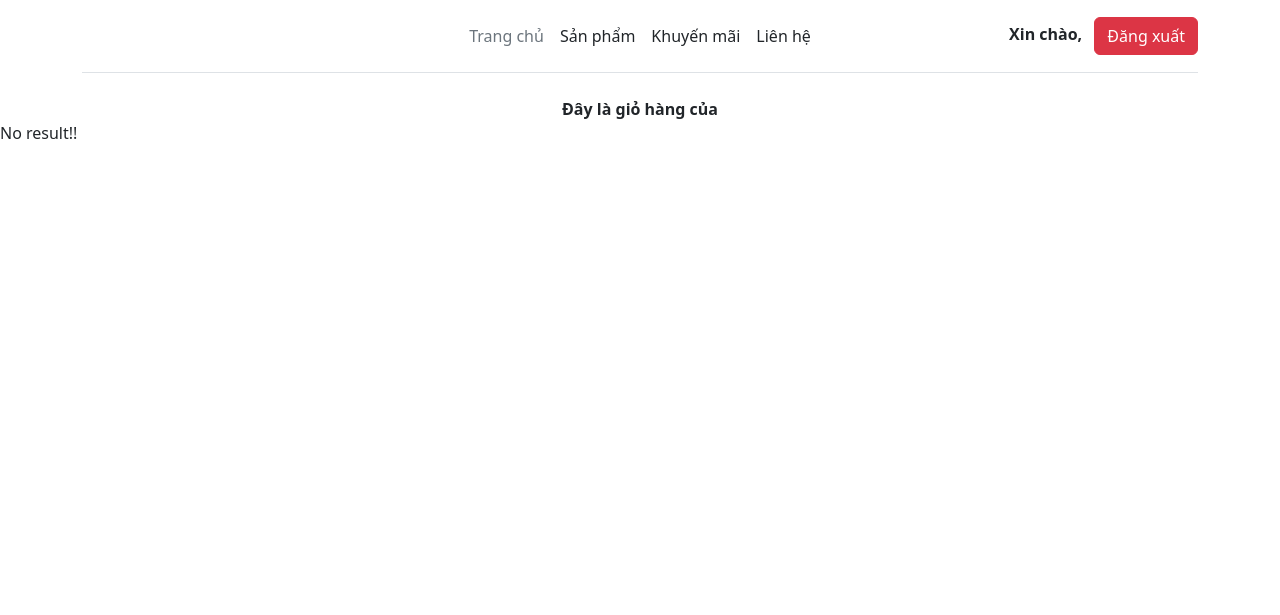
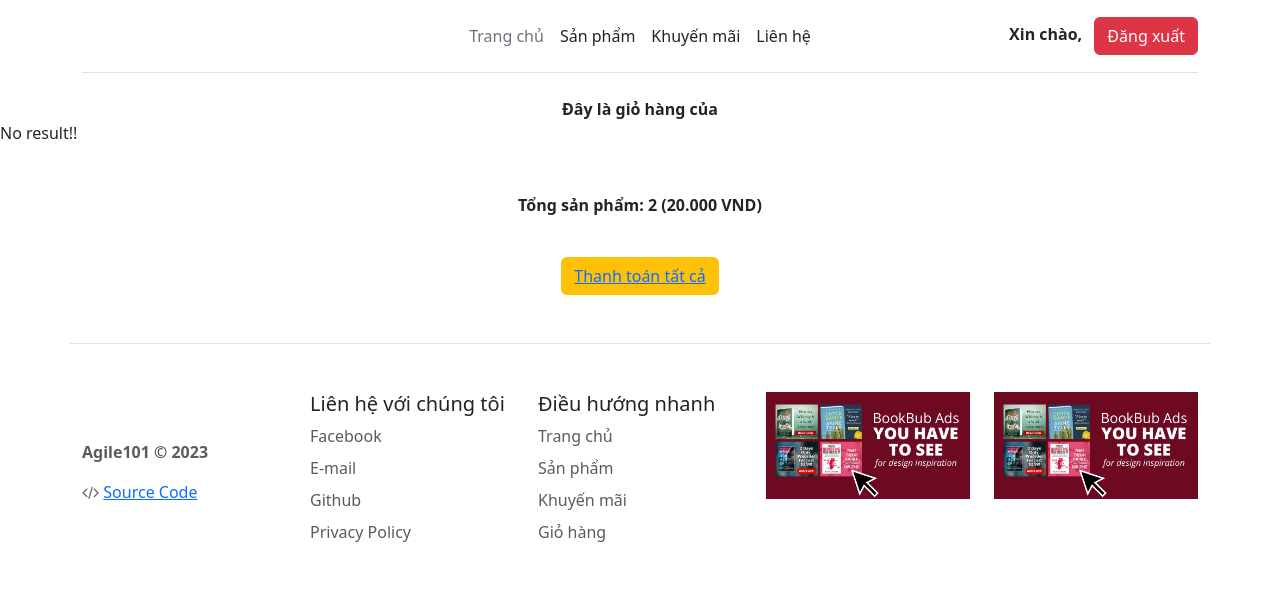
Before and after one commit to Agile101hcmue/Agile101_website, a PHP site: page /Agile101_admin/components/cart/cart.php in a window 1280 px wide. Shown: the top 615 px of the page. Run offline with PHP 8.4, Linux system fonts and the light colour scheme; the visitor is signed in with stand-in values (Sample User, id 1); data that the repository does not hold is empty; some libraries are stand-ins or nearby versions.

Commit message:
OS-20: Built Cart UI
Tung 4h 50min total

```diff
--- a/components/cart/cart.php
+++ b/components/cart/cart.php
@@ -63,6 +63,17 @@
     <meta http-equiv="X-UA-Compatible" content="IE=edge">
     <meta name="viewport" content="width=device-width, initial-scale=1.0">
     <title>Document</title>
+    <link rel="stylesheet" href="./bootstrap_css/all.min.css">
+    <link rel="stylesheet" href="./bootstrap_css/bootstrap.min.css">
+    <script src="./bootstrap_js/all.min.js"></script>
+    <script src="./bootstrap_js/bootstrap.min.js"></script>
+    <script src="./bootstrap_js/jquery.min.js"></script>
+    <link rel="stylesheet" href="./bootstrap_css/index.css">
+    <link rel="stylesheet" href="./AlertifyJS/themes/alertify.css">
+    <link rel="stylesheet" href="./AlertifyJS/themes/alertify.min.css">
+    <script src="./AlertifyJS/alertify.js"></script>
+    <script src="./AlertifyJS/alertify.min.js"></script>
+    <link rel="stylesheet" href="./font_awesome/font-awesome-4.7.0/css/font-awesome.min.css">
 </head>
 <body>
     <div align='center'>
@@ -93,24 +104,17 @@
             if(mysqli_num_rows($all_product) > 0){
                 while($fetch = mysqli_fetch_assoc($all_product)){
                     echo "<div align='center'>";
-                    echo "<div class=' w-100 my-md-3 ps-md-3'>";
-                    echo "<div class='text-bg-dark me-md-3 pt-3 px-3 pt-md-5 px-md-5 text-center overflow-hidden'>";
-                    echo "<div class='my-3 py-3'>";
-                    // echo "<tr><td>".$row["id"]."</td></tr>".$row["name"]."</td></tr>".$row["price"]."</td></tr>".$row["image"]."</td></tr>".$row["quantity"]."</td></tr>"
-                    echo "<h2 class='display-5' name='productname'>".$fetch['product_name'] ."</h2>";
-                    // echo "<p class='lead '>".$user_data['user_name']."</p>";
-                    echo "<p class='lead' name='price'>".$fetch['price']."</p>";
+                    echo "<div class='col p-4 d-flex flex-column position-static'>";
+                    echo "<strong class='d-inline-block mb-2 text-primary'>ID: ".$fetch['id']."</strong>";
+                    echo "<h3 class='mb-0'>Tên sản phẩm: ".$fetch['product_name']."</h3>";
+                    echo "<div class='mb-1 text-body-secondary'>Trạng thái: Còn hàng</div>";
+                    echo "<div class='mb-1 text-body-secondary'>Chi tiết: ".$fetch['description']."</div>";
+                    echo "<p class='lead' name='price'>Giá thanh toán: <strong>".$fetch['price']." VND</strong> </p>";
                     // echo "<p class='lead' name='quantity'>".$fetch['quantity']."</p>";
                     $domain_admin = "http://127.0.0.1/e_commerce_admin";
-                    // echo $domain_admin."/cache/uploads/".$fetch['image'];
-                    // echo
-                    // echo "<img src=".$domain_admin."/cache/uploads/".$fetch['image']." width=40% height=50% ><br>";
-                    echo "</div>";
-                    echo "<form method='POST' enctype='multipart/form-data'>";
-                    echo "<div>";
                     echo "<a href='../payment/payment.php'><input type='button' class='btn btn-primary mt-4 mb-5' name='GetPayment' value='Thanh toán'></a>";
                     echo "</div>";
-                    echo "</form>";
+
                     echo "</div>";
                     echo "</div>";
                     echo "</div>";
@@ -120,5 +124,13 @@
             }
         ?>
     </div>
+    <div align="center">
+        <p class="mb-3 mt-5"><b>Tổng sản phẩm: 2 (20.000 VND)</b></p><br>
+        <button class="btn btn-warning"><a href="../payment/payment.php">Thanh toán tất cả</a></button>
+    </div>
+
+    <footer>
+        <?php include("../../footer.php"); ?>
+    </footer>
 </body>
 </html>
```
Also changed, not shown: components/cart/cart_template.html (added, +8 -0 lines).
